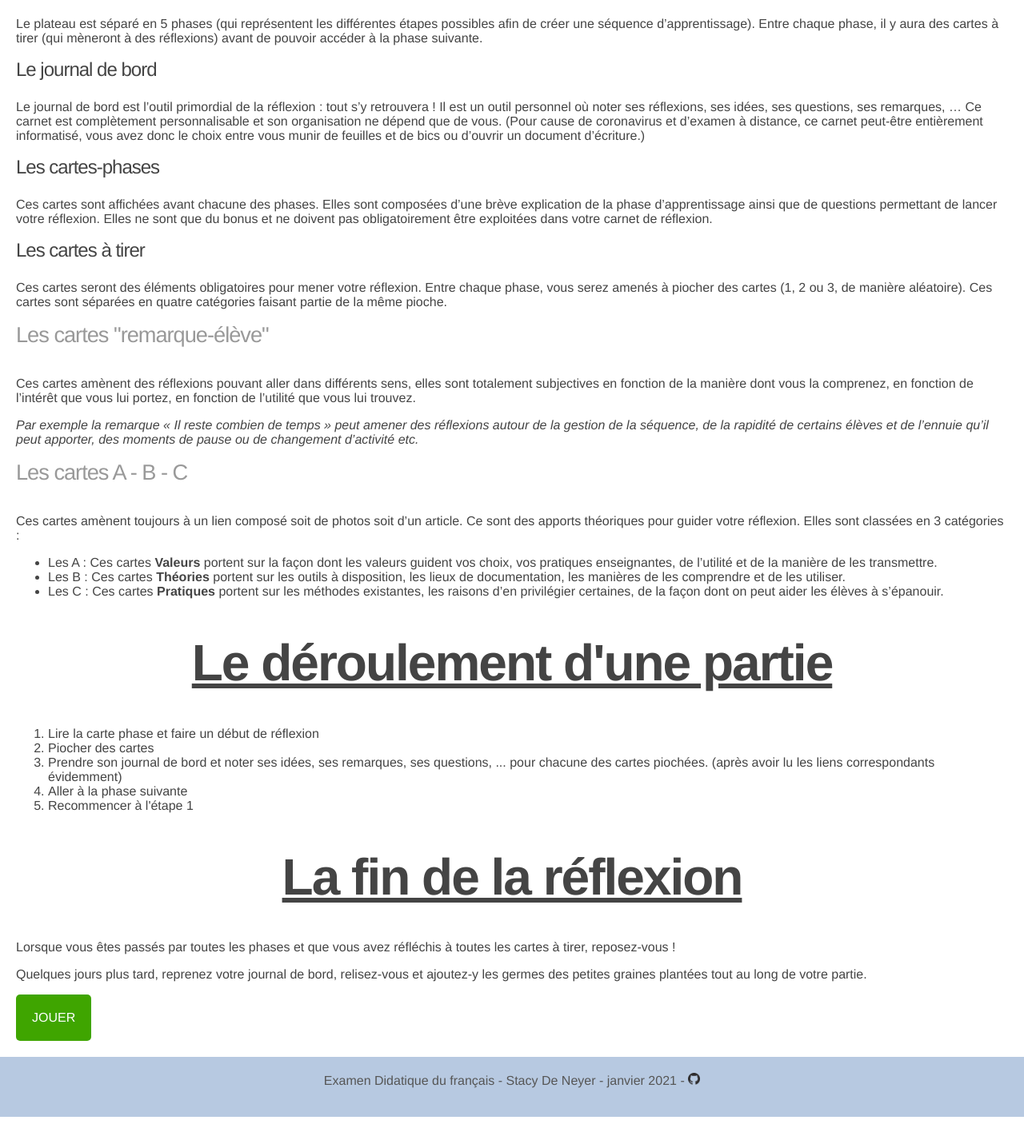
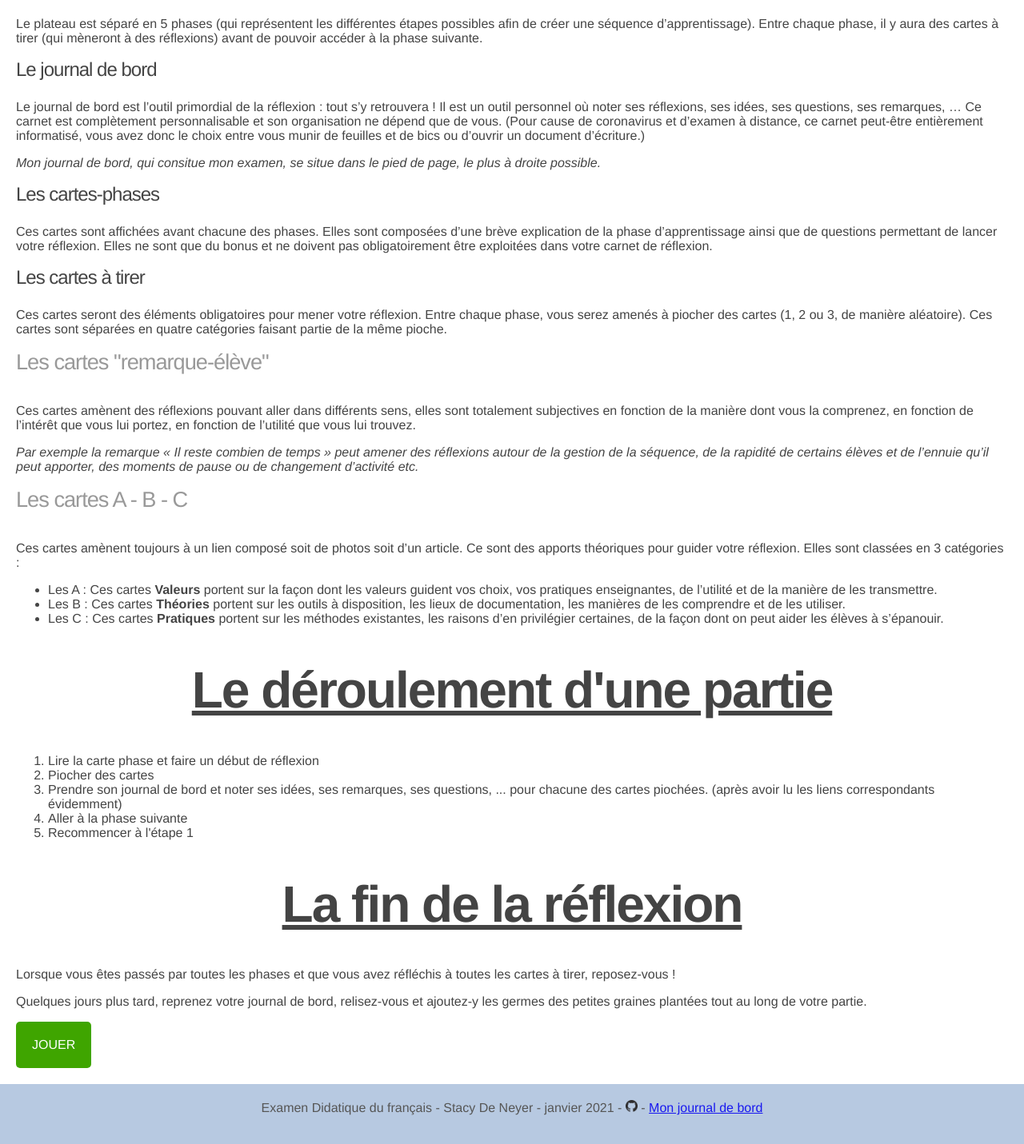
Before and after one commit to Babwin/dida, a Flask app: page / in a window 1280 px wide. Shown: the part 338-1769 px from the top of the page at 80% size. Before the commit the page ends 1735 px from the top, so only its background shows below. Run offline with Flask 2, Linux system fonts and the light colour scheme; some libraries are stand-ins or nearby versions.

Commit message:
Ajout lien journal de bord

```diff
--- a/didapp/templates/layout.html
+++ b/didapp/templates/layout.html
@@ -16,7 +16,9 @@
     <main>{% block main %}{% endblock %}</main>
     <footer>
       {% block footer %}
-      Examen Didatique du français - Stacy De Neyer - janvier 2021 - <a href="https://github.com/Babwin/dida/"> <img src="{{ url_for('static', filename='image/github.png')}}" width="15" height="15"></a>
+      Examen Didatique du français - Stacy De Neyer - janvier 2021 - <a href="https://github.com/Babwin/dida/">
+	  <img src="{{ url_for('static', filename='image/github.png')}}" width="15" height="15"></a> -
+	  <a href="https://drive.google.com/file/d/1XtYr3-egcJCnzdOlzjdp7deQyRhlJEWH/view?usp=sharing">Mon journal de bord</a>
       {% endblock %}
     </footer>
   </body>
--- a/didapp/templates/regle.html
+++ b/didapp/templates/regle.html
@@ -19,6 +19,8 @@
   (Pour cause de coronavirus et d’examen à distance, ce carnet peut-être
   entièrement informatisé, vous avez donc le choix entre vous munir de
   feuilles et de bics ou d’ouvrir un document d’écriture.)</p>
+  <p> <i> Mon journal de bord, qui consitue mon examen, se situe dans le
+  pied de page, le plus à droite possible.</i></p>
 
   <h3>Les cartes-phases</h3>
   <p>Ces cartes sont affichées avant chacune des phases. Elles sont
```
